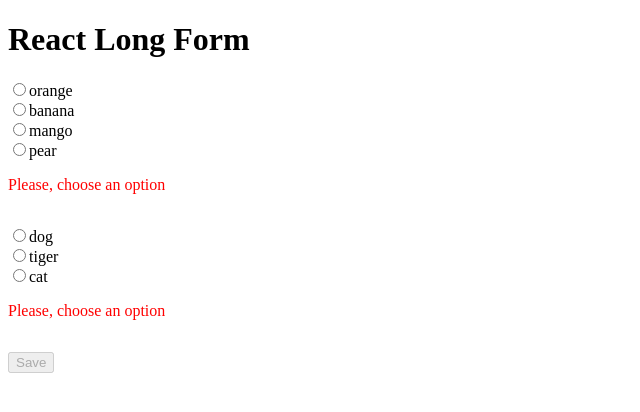
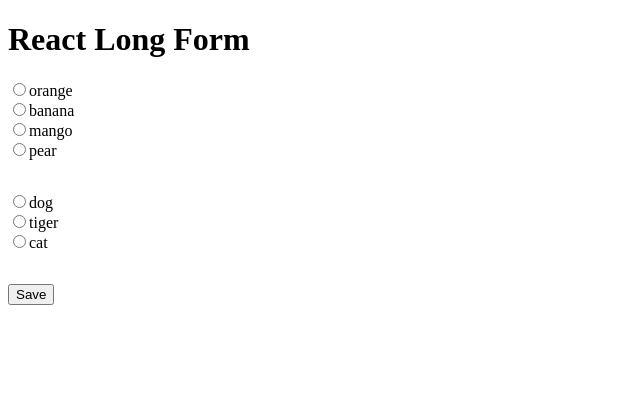
Before and after one commit to SimoNonnis/react-long-form, a React (Create React App) app: page / in a window 1280 px wide. Shown: the top 412 px of the page, without its empty margins (0-640 px from the left). Built offline with nearby package versions, Linux system fonts and the light colour scheme.

Commit message:
'Add raw validation'

```diff
--- a/src/App.js
+++ b/src/App.js
@@ -4,8 +4,7 @@ import './app.css';
 
 const options1 = ['orange', 'banana', 'mango', 'pear'];
 const options2 = ['dog', 'tiger', 'cat'];
-const name1 = 'fruits';
-const name2 = 'animals';
+const names = ['fruits', 'animals'];
 
 
 
@@ -26,6 +25,8 @@ class Form extends Component {
 
     this.state = {
       data: {},
+      completedFields: [],
+      missingFields: [],
       isValid: false
     }
 
@@ -35,37 +36,62 @@ class Form extends Component {
 
   onFormSubmit(event) {
     event.preventDefault();
-    console.log('Form submitted!');
+    const { completedFields } = this.state;
+    const namesSet = new Set(names);
+    const completedFieldsSet = new Set(completedFields);
+    const notCompletedSections = new Set(
+      [...namesSet].filter(x => !completedFieldsSet.has(x))
+    );
+
+    this.setState({
+      missingFields: [...notCompletedSections]
+    })
+
+    if (notCompletedSections.size === 0) {
+      this.setState({
+        isValid: true,
+        missingFields: []
+      })
+      console.log('ALL GOOD, FORM SUBMITTED!');
+    }
   }
 
   onSelection(event) {
     const { name, value } = event.target;
-    let { data } = this.state;
+    let { data, completedFields } = this.state;
     data[name] = value;
 
+    if (!completedFields.includes(name)) {
+      completedFields.push(name);
+    }
+
     this.setState({
-      data: data
+      data: data,
+      completedFields: completedFields,
+      missingFields: []
     })
   }
 
   render() {
-    const { isValid } = this.state;
+    const { missingFields } = this.state;
     return (
       <form onSubmit={this.onFormSubmit}>
         <h1>React Long Form</h1>
 
         <RadioGroup
-          optionsAvailables={options1}
-          name={name1}
+          optionsAvailable={options1}
+          name={names[0]}
           onSelection={this.onSelection}
+          missingFields={missingFields}
         />
         <RadioGroup
-          optionsAvailables={options2}
-          name={name2}
+          optionsAvailable={options2}
+          name={names[1]}
           onSelection={this.onSelection}
+          missingFields={missingFields}
         />
 
-        <button disabled={!isValid}>Save</button>
+        <button >Save</button>
       </form>
     )
   }
@@ -78,10 +104,18 @@ class RadioGroup extends Component {
       super(props);
 
       this.state = {
-        isEmpty: true
+        isEmpty: null
       }
 
       this.handleChange = this.handleChange.bind(this);
+    }
+
+    componentWillReceiveProps({ missingFields, name }) {
+      if ([...missingFields].includes(name)) {
+        this.setState({
+          isEmpty: true
+        })
+      }
     }
 
     handleChange (event) {
@@ -93,9 +127,9 @@ class RadioGroup extends Component {
     }
 
     render() {
-      const { optionsAvailables, name } = this.props;
+      const { optionsAvailable, name } = this.props;
       const { isEmpty } = this.state;
-      const optionsGroup = optionsAvailables.map((option, i) => {
+      const optionsGroup = optionsAvailable.map((option, i) => {
         return (
           <div key={i} >
             <input
```
